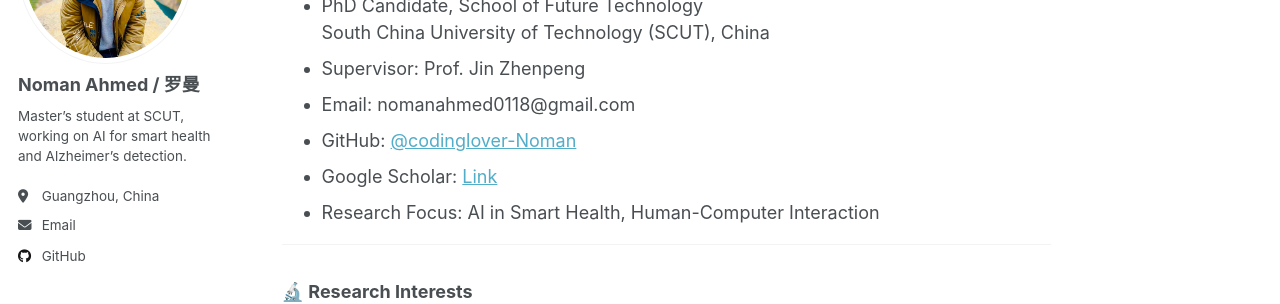
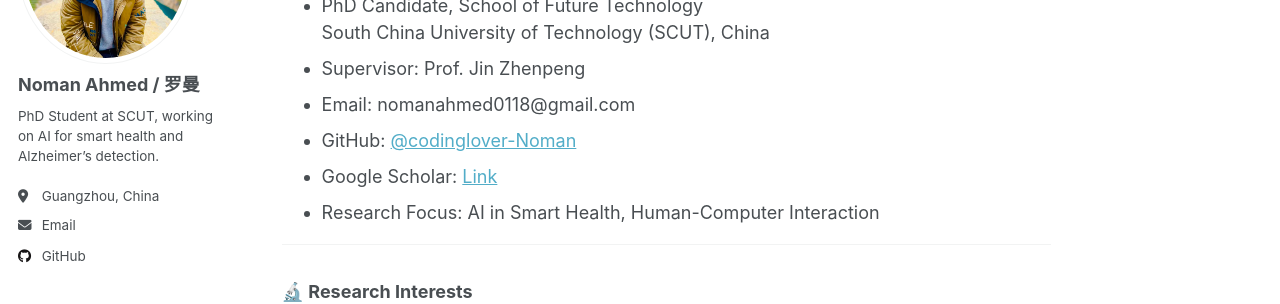
Before and after one commit to codinglover-Noman/NOMAN-AHMED, a Jekyll site: the page built from _pages/about.md, in a window 1280 px wide. Shown: the part 225-529 px from the top of the page. Built offline with Jekyll 4.4.1, drawn with Linux system fonts in a browser that asks for light colours.

Commit message:
Update authors.yml

```diff
--- a/_data/authors.yml
+++ b/_data/authors.yml
@@ -1,7 +1,7 @@
 noman:
   name: "Noman Ahmed / 罗曼"
   avatar: "/assets/images/profile.jpg"
-  bio: "Master’s student at SCUT, working on AI for smart health and Alzheimer’s detection."
+  bio: "PhD Student at SCUT, working on AI for smart health and Alzheimer’s detection."
   location: "Guangzhou, China"
   email: "nomanahmed0118@gmail.com"
   github: "codinglover-Noman"
```
